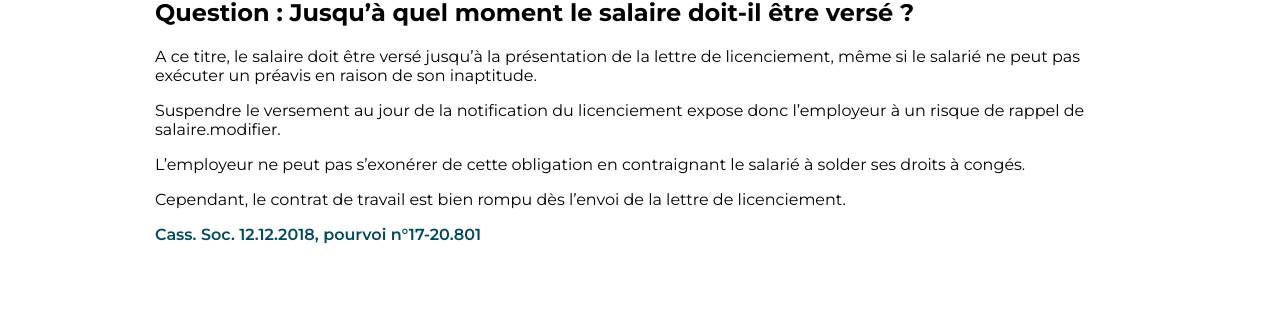
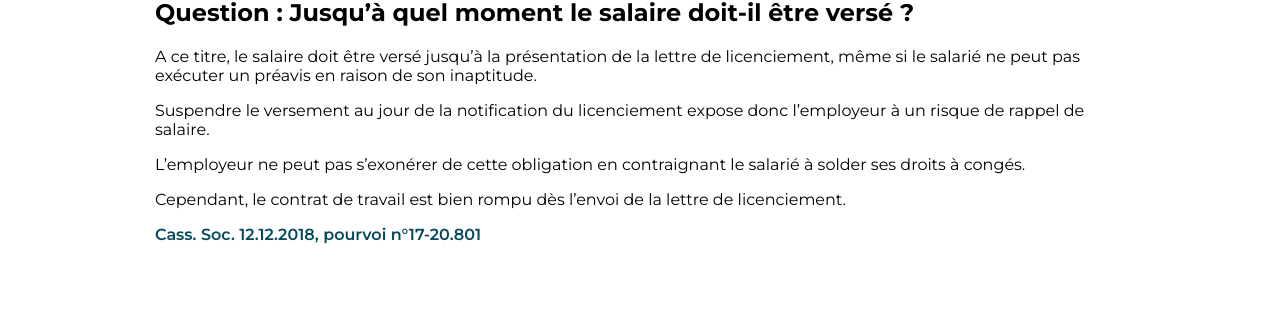
Before and after one commit to EmmanuelleN/hogo-avocats, a Jekyll site: the page built from _posts/2019-06-25-inaptitude-et-paiement-du-salaire.md, in a window 1280 px wide. Shown: the part 990-1303 px from the top of the page. Built offline with Jekyll 4.4.1, drawn with Linux system fonts in a browser that asks for light colours; nearby versions of some CDN libraries.

Commit message:
Update from Forestry.io Sofiane Coly updated _posts/2019-06-25-inaptitude-et-paiement-du-salaire.md

```diff
--- a/_posts/2019-06-25-inaptitude-et-paiement-du-salaire.md
+++ b/_posts/2019-06-25-inaptitude-et-paiement-du-salaire.md
@@ -15,7 +15,7 @@ Pour rappel, à compter du jour où il est déclaré inapte par le médecin du t
 
 A ce titre, le salaire doit être versé jusqu’à la présentation de la lettre de licenciement, même si le salarié ne peut pas exécuter un préavis en raison de son inaptitude.
 
-Suspendre le versement au jour de la notification du licenciement expose donc l’employeur à un risque de rappel de salaire.modifier.
+Suspendre le versement au jour de la notification du licenciement expose donc l’employeur à un risque de rappel de salaire.
 
 L’employeur ne peut pas s’exonérer de cette obligation en contraignant le salarié à solder ses droits à congés.
 
```
Also changed, not shown: other parts of _posts/2019-06-25-inaptitude-et-paiement-du-salaire.md (+1 -1 lines).
